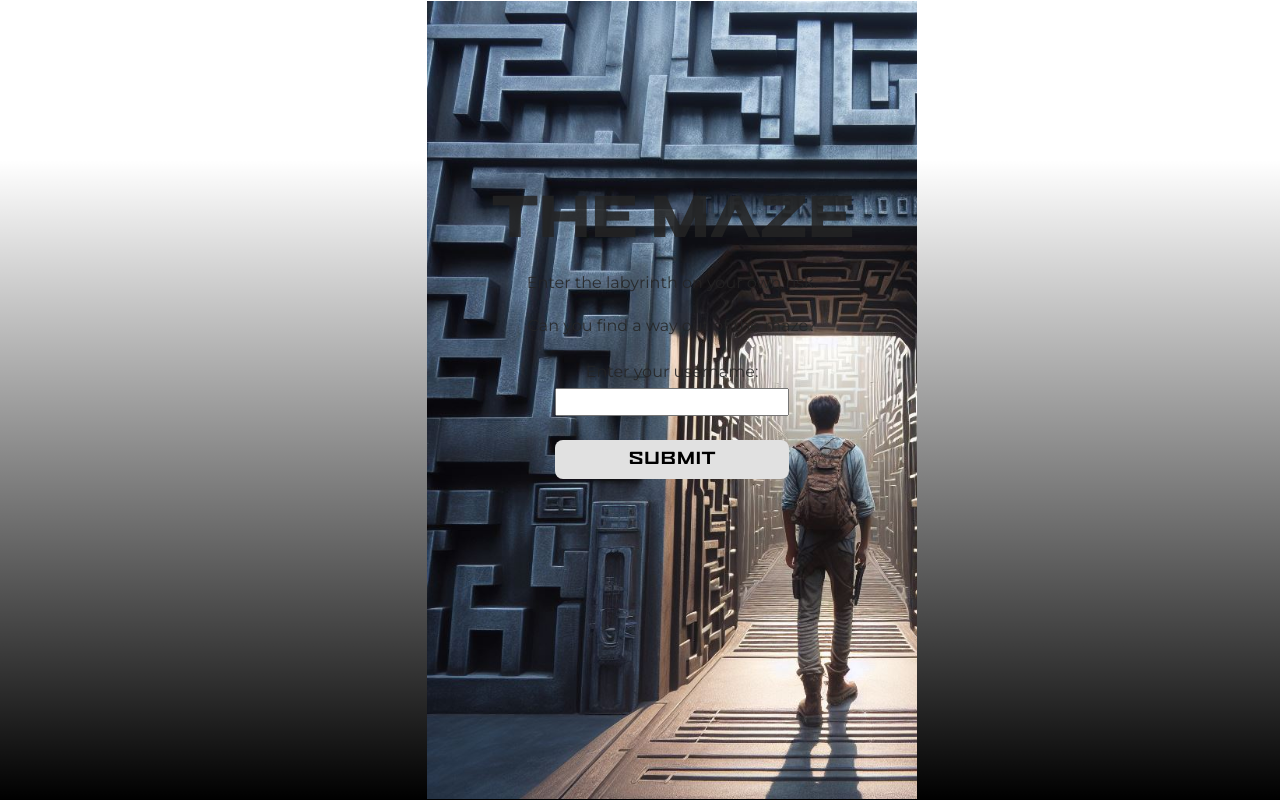
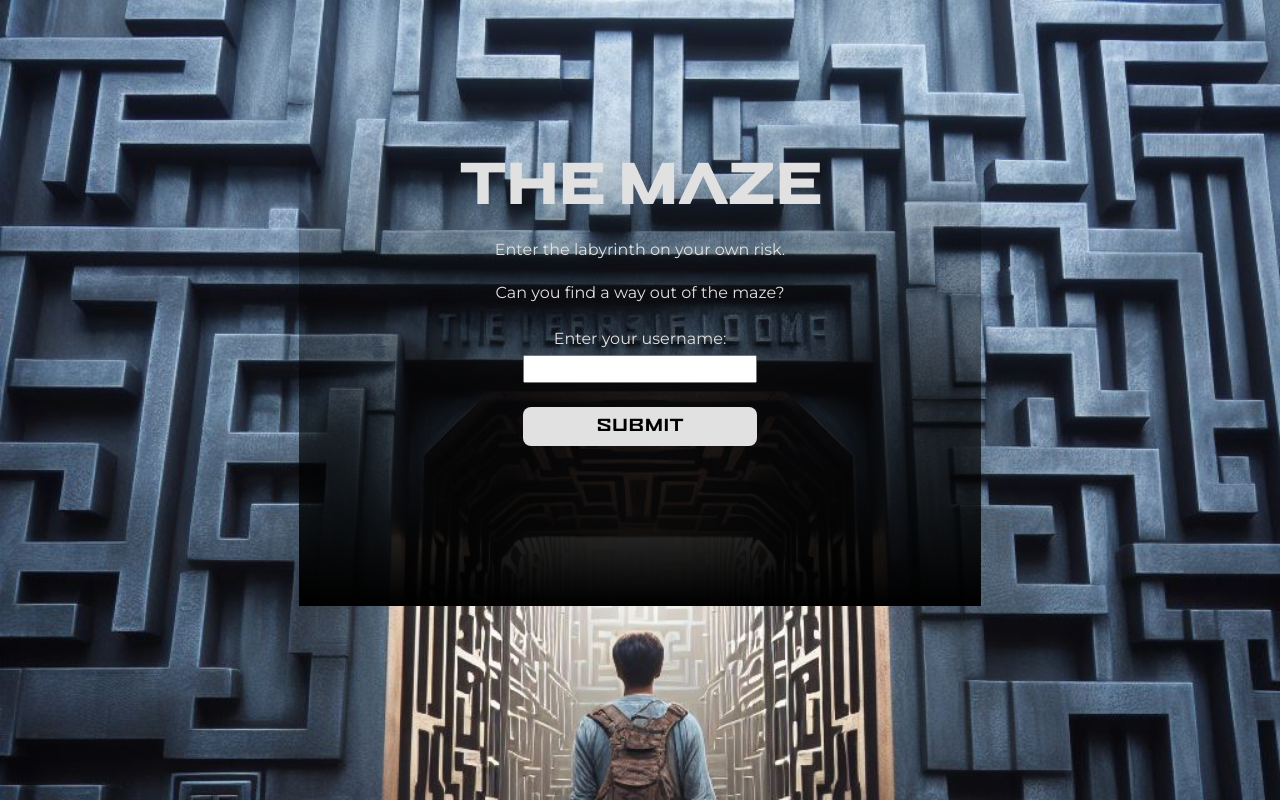
Before and after one commit to trista1987/project-labyrinth-zustand-vite, a React (Vite) app: page / in a window 1280 px wide. Built offline with nearby package versions, Linux system fonts and the light colour scheme.

Commit message:
changed images and trying some styling

```diff
--- a/src/components/StartGame.jsx
+++ b/src/components/StartGame.jsx
@@ -26,7 +26,6 @@ export const StartGame = () => {
       <p>{actionData ? actionData.description : gameInfo?.description}</p>
       {/* If there is actionData, show the description */}
       <div className='direction-container'>
-        <p>Available Directions:</p>
         {/* If there is no actionData, show gameinfo */}
         {!actionData &&
           gameInfo?.actions?.map((action, index) => (
--- a/src/components/Username.jsx
+++ b/src/components/Username.jsx
@@ -35,6 +35,7 @@ export const Username = () => {
         backgroundImage: `url(${startImg})`,
         backgroundRepeat: "no-repeat",
         backgroundSize: "cover",
+        background: "linear-gradient(rgb(0,0,0,0) 20%, rgb(0,0,0) 100%",
       }}>
       <div className='main-container'>
         <h1>THE MAZE</h1>
--- a/src/index.css
+++ b/src/index.css
@@ -2,7 +2,7 @@
   font-family: "Montserrat", sans-serif;
   font-weight: 400;
 
-  color: rgba(36, 36, 36, 0.87);
+  color: #e1e1e1;
 }
 
 @font-face {
@@ -25,9 +25,10 @@ body {
   justify-content: center;
   align-items: center;
   text-align: center;
-  min-width: 320px;
-  min-height: 100vh;
   background: linear-gradient(rgb(0, 0, 0, 0) 20%, rgb(0, 0, 0) 100%);
+  background-image: url(/maze-entrance.jpg);
+  background-size: cover;
+  background-repeat: no-repeat;
 }
 
 h1 {
@@ -46,7 +47,6 @@ button {
   padding: 0.6em 1.2em;
   font-size: 1em;
   font-weight: 500;
-  font-family: inherit;
   background-color: #e1e1e1;
   cursor: pointer;
   transition: border-color 0.25s;
--- a/src/styles/Username.css
+++ b/src/styles/Username.css
@@ -22,7 +22,7 @@ input {
 
 @media all and (min-width: 668px) {
   .start-background {
-    width: 100%;
-    height: auto;
+    margin: 0;
+    padding: 10rem 10rem;
   }
 }
```
Also changed, not shown: public/maze.png (added), 1 other file (tests, documents, lock files or other folders).
